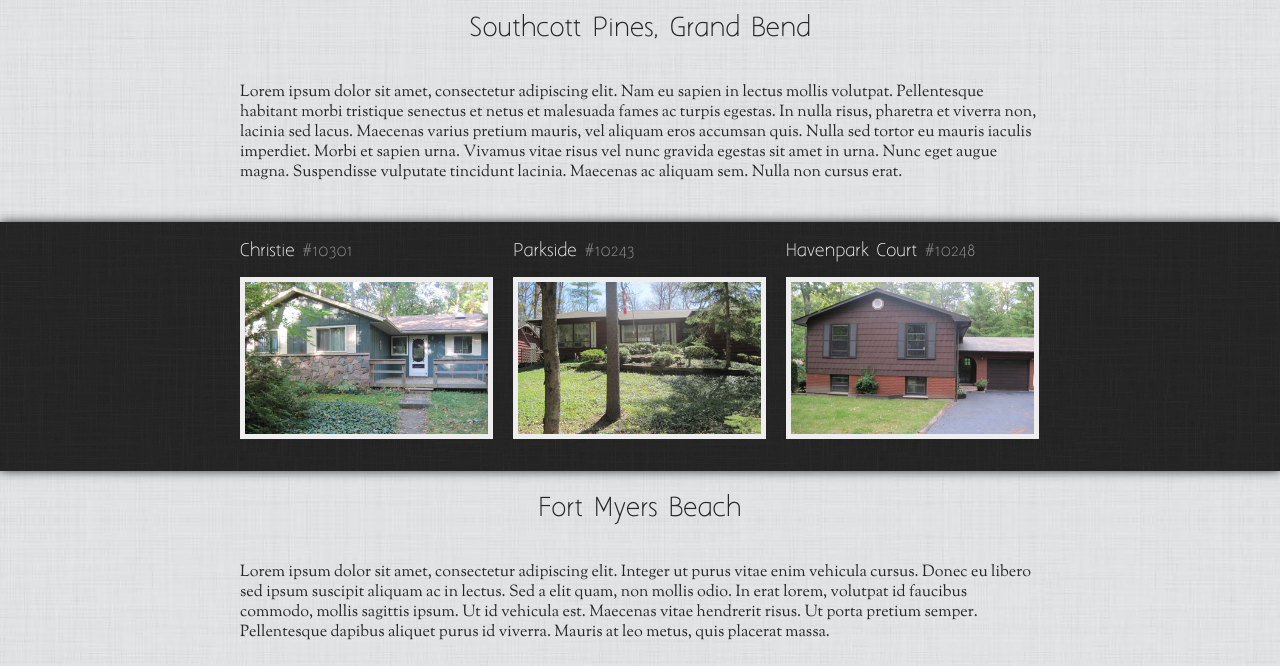
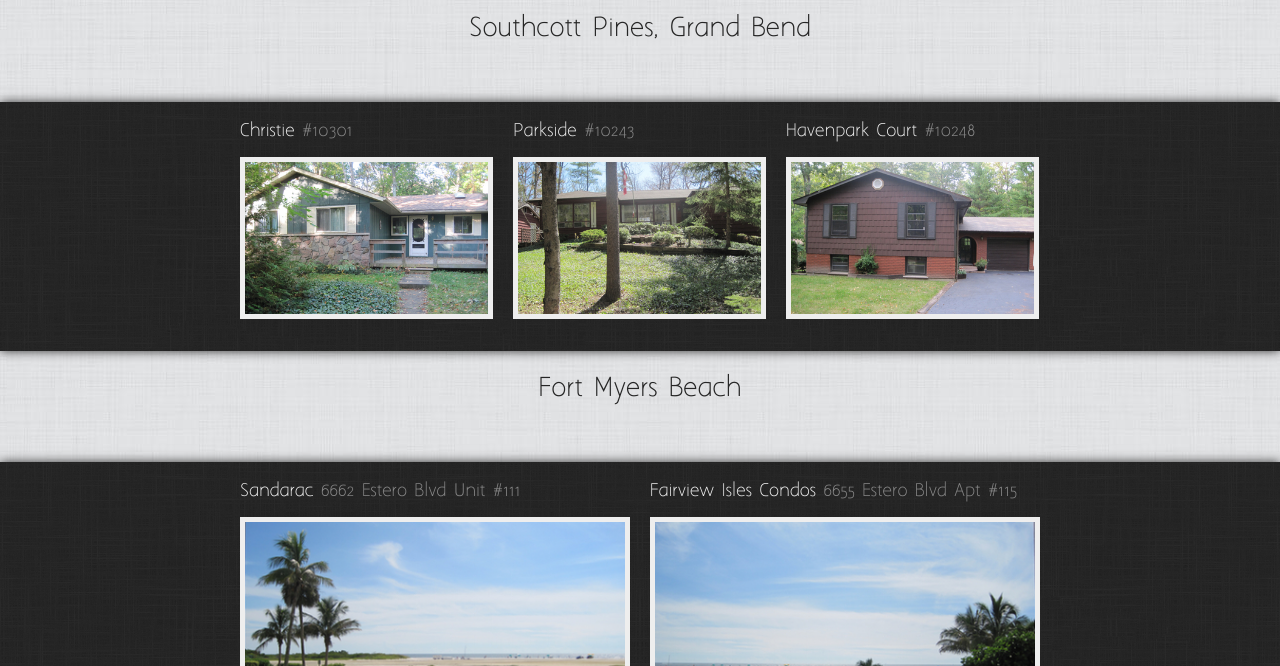
Before and after one commit to grandbendrentals/grandbendrentals.github.com, a plain HTML site: page index.html in a window 1280 px wide. Shown: the part 134-800 px from the top of the page. Drawn offline with Linux system fonts and the light colour scheme.

Commit message:
Removed useless Lorem Ipsum paragraphs

```diff
--- a/index.html
+++ b/index.html
@@ -10,7 +10,6 @@
 		<h1>Grand Bend Rentals</h1>
 		<h2>Southcott Pines, Grand Bend</h2>
 		<div class="wrapper">
-			<p>Lorem ipsum dolor sit amet, consectetur adipiscing elit. Nam eu sapien in lectus mollis volutpat. Pellentesque habitant morbi tristique senectus et netus et malesuada fames ac turpis egestas. In nulla risus, pharetra et viverra non, lacinia sed lacus. Maecenas varius pretium mauris, vel aliquam eros accumsan quis. Nulla sed tortor eu mauris iaculis imperdiet. Morbi et sapien urna. Vivamus vitae risus vel nunc gravida egestas sit amet in urna. Nunc eget augue magna. Suspendisse vulputate tincidunt lacinia. Maecenas ac aliquam sem. Nulla non cursus erat.</p>
 		</div>
 		<section class="alt">
 			<div class="wrapper">
@@ -32,7 +31,6 @@
 		</section>
 		<h2>Fort Myers Beach</h2>
 		<div class="wrapper">
-			<p>Lorem ipsum dolor sit amet, consectetur adipiscing elit. Integer ut purus vitae enim vehicula cursus. Donec eu libero sed ipsum suscipit aliquam ac in lectus. Sed a elit quam, non mollis odio. In erat lorem, volutpat id faucibus commodo, mollis sagittis ipsum. Ut id vehicula est. Maecenas vitae hendrerit risus. Ut porta pretium semper. Pellentesque dapibus aliquet purus id viverra. Mauris at leo metus, quis placerat massa.</p>
 		</div>
 		<section class="alt">
 			<div class="wrapper">
```
